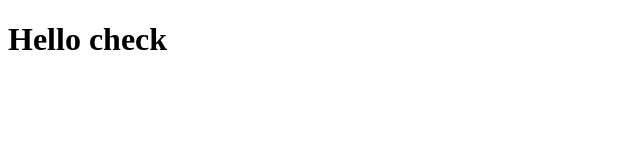
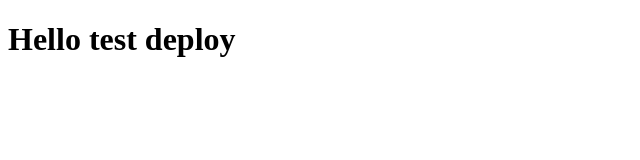
Before and after one commit to NovaLock/test, a plain HTML site: page index.html in a window 1280 px wide. Shown: the whole page, without its empty margins (0-640 px from the left). Drawn offline with Linux system fonts and the light colour scheme.

Commit message:
fix: test deploy
Signed-off-by: hackerchai <i@hackerchai.com>

```diff
--- a/index.html
+++ b/index.html
@@ -1,9 +1,9 @@
 <!DOCTYPE html>
 <html>
 <head>
-    <title>Hello check</title>
+    <title>Hello test deploy</title>
 </head>
 <body>
-    <h1>Hello check</h1>
+    <h1>Hello test deploy</h1>
 </body>
 </html>
```
